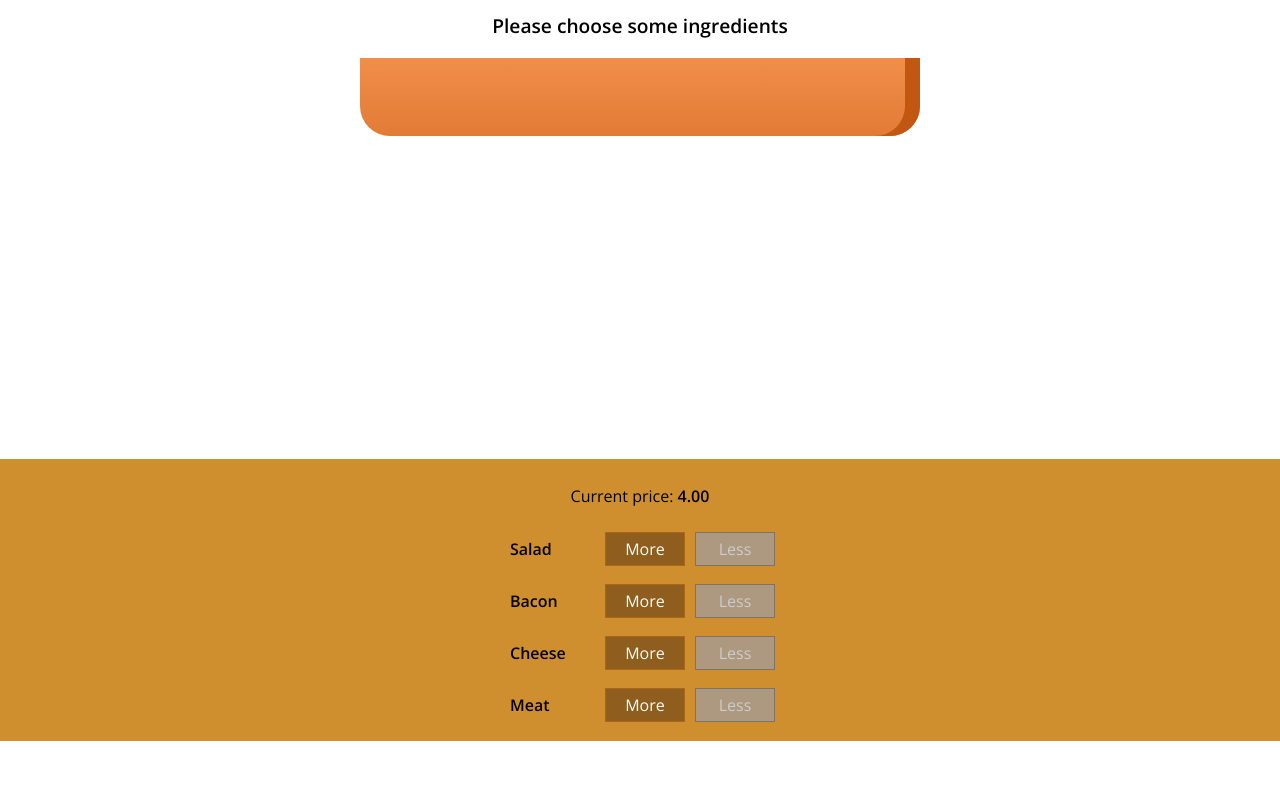
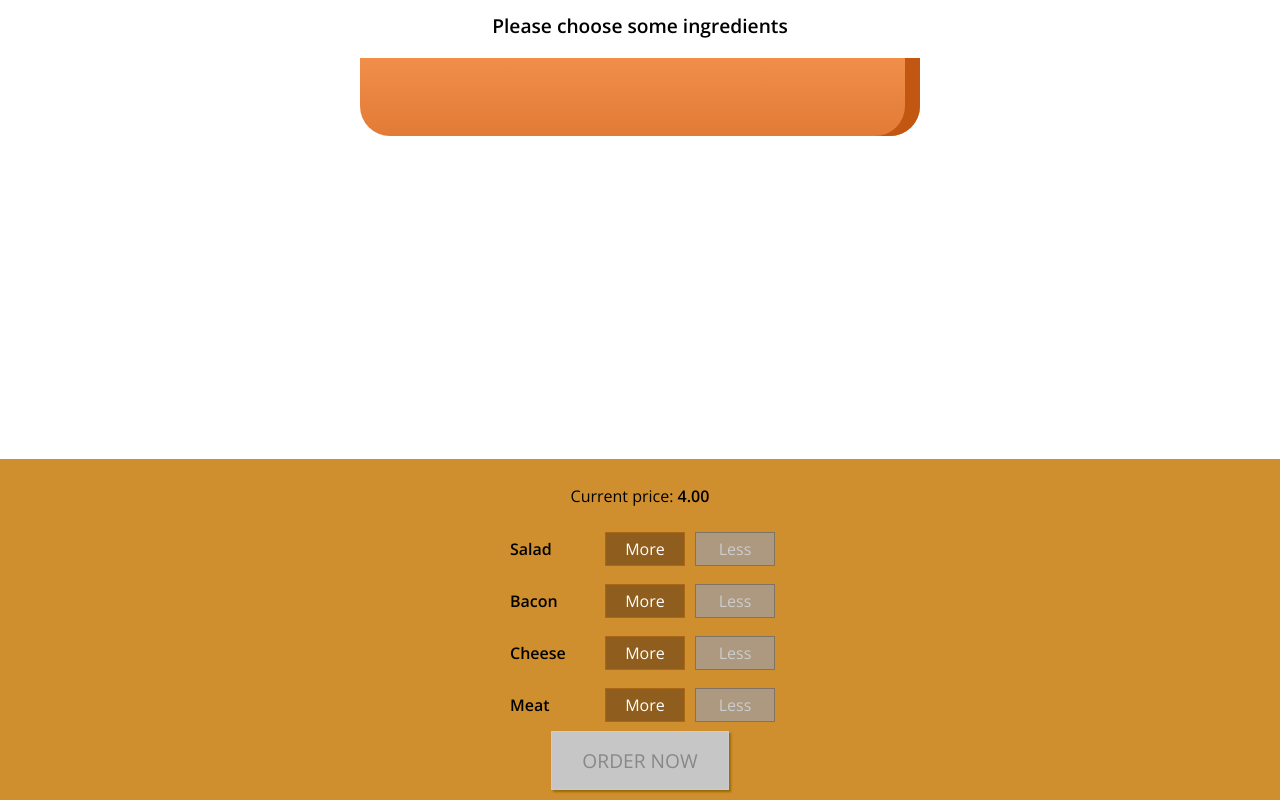
Before and after one commit to pihuilong/react-burger-builder-app, a React (Create React App) app: page / in a window 1280 px wide. Shown: the part 179-979 px from the top of the page. Before the commit the page ends 920 px from the top, so only its background shows below. Built offline with nearby package versions, Linux system fonts and the light colour scheme.

Commit message:
feat: add order button

```diff
--- a/src/components/Burger/BuildControls/BuildControls.js
+++ b/src/components/Burger/BuildControls/BuildControls.js
@@ -23,6 +23,7 @@
         disabled={props.disabledInfo[ctl.type]}
       />
     ))}
+    <button className={classes.OrderButton} disabled={!props.purchasable} >ORDER NOW</button>
   </div>
 );
 
--- a/src/components/Burger/BuildControls/BuildControls.module.css
+++ b/src/components/Burger/BuildControls/BuildControls.module.css
@@ -8,3 +8,44 @@
   margin: auto;
   padding: 10px 0;
 }
+
+.OrderButton {
+  background-color: #DAD735;
+  outline: none;
+  cursor: pointer;
+  border: 1px solid #966909;
+  color: #966909;
+  font-family: inherit;
+  font-size: 1.2em;
+  padding: 15px 30px;
+  box-shadow: 2px 2px 2px #966909;
+}
+
+.OrderButton:hover, .OrderButton:active {
+  background-color: #A0DB41;
+  border: 1px solid #966909;
+  color: #966909;
+}
+
+.OrderButton:disabled {
+  background-color: #C7C6C6;
+  cursor: not-allowed;
+  border: 1px solid #ccc;
+  color: #888888;
+}
+
+.OrderButton:not(:disabled) {
+  animation: enable 0.3s linear;
+}
+
+@keyframes enable {
+  0% {
+      transform: scale(1);
+  }
+  60% {
+      transform: scale(1.1);
+  }
+  100% {
+      transform: scale(1);
+  }
+}
--- a/src/containers/BurgerBuilder/BurgerBuilder.js
+++ b/src/containers/BurgerBuilder/BurgerBuilder.js
@@ -19,7 +19,15 @@
       cheese: 0,
     },
     totalPrice: 4,
+    purchasable: false,
   };
+
+  updatePurchaseState = (ingredients) => {
+    const sum = Object.keys(ingredients)
+      .map((igKey) => ingredients[igKey])
+      .reduce((total, el) => total + el, 0);
+    this.setState({purchasable: sum > 0});
+  }
 
   addIngredientHandler = (type) => {
     const updatedIngredient = { ...this.state.ingredients };
@@ -29,6 +37,7 @@
       ingredients: updatedIngredient,
       totalPrice: newPrice,
     });
+    this.updatePurchaseState(updatedIngredient);
   };
 
   removeIngredientHandler = (type) => {
@@ -43,6 +52,7 @@
       ingredients: updatedIngredient,
       totalPrice: newPrice,
     });
+    this.updatePurchaseState(updatedIngredient);
   };
 
   render() {
@@ -58,6 +68,7 @@
           ingredientAdded={this.addIngredientHandler}
           ingredientRemoved={this.removeIngredientHandler}
           disabledInfo={btnDisabledInfo}
+          purchasable={this.state.purchasable}
           price={this.state.totalPrice}
         />
       </React.Fragment>
```
